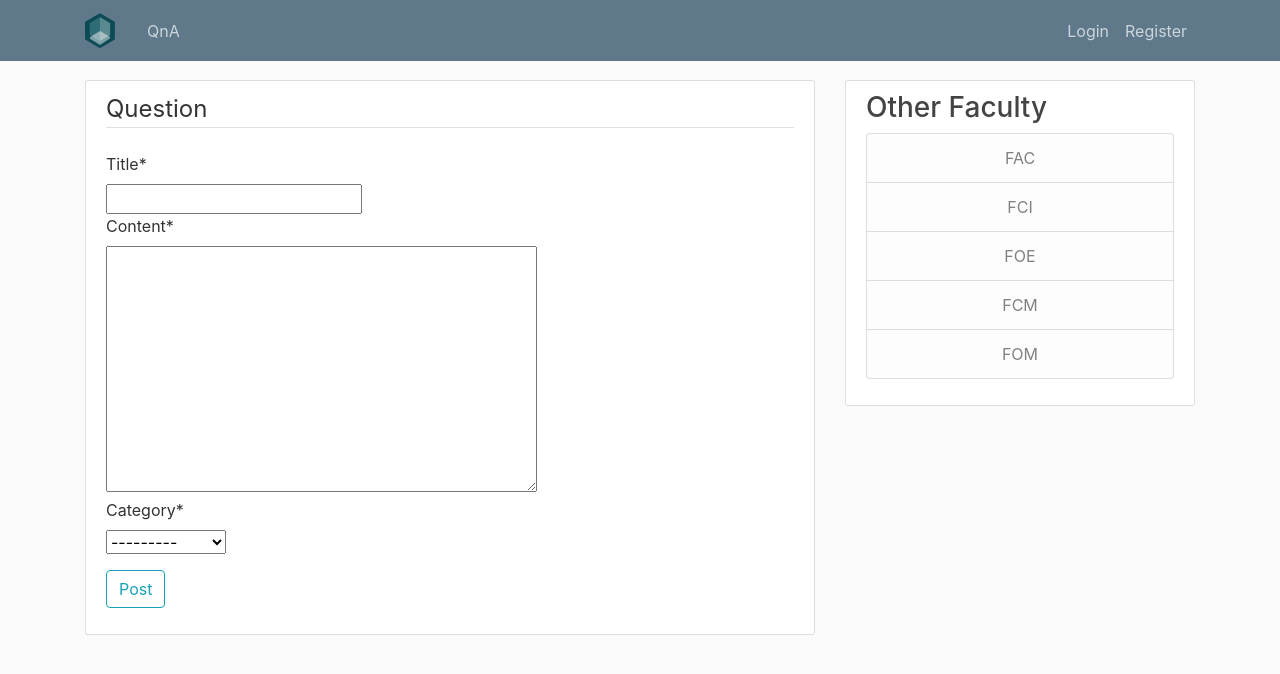
After one commit to PriteshPatel3/mondayblur, a Django app: page /QnA/newquestion/ in a window 1280 px wide. The commit adds this page. Shown: the top 674 px of the page. Run offline with Django 3.2, Linux system fonts and the light colour scheme; data comes from the database, SQL or seed files in the repository; both versions use the stored data as it was after the commit; some libraries are stand-ins or nearby versions.

Commit message:
new post progressing

```diff
--- a/MondayBlur/mondayblur/QnA/admin.py
+++ b/MondayBlur/mondayblur/QnA/admin.py
@@ -4,7 +4,10 @@
 class QuestionAdmin(admin.ModelAdmin):
     prepopulated_fields = {"slug": ("title",)}
 
+class CategoryAdmin(admin.ModelAdmin):
+    prepopulated_fields = {"slug": ("category",)}
+
 
 admin.site.register(question,QuestionAdmin)
-admin.site.register(category)
+admin.site.register(category,CategoryAdmin)
 admin.site.register(comment)
--- a/MondayBlur/mondayblur/QnA/models.py
+++ b/MondayBlur/mondayblur/QnA/models.py
@@ -10,6 +10,7 @@
 
     def __str__(self):
         return self.category
+
 
 class question (models.Model):
     title = models.CharField(max_length=100) #use charfield to limit user input
@@ -24,7 +25,7 @@
         return self.title
 
     def get_absolute_url(self):
-        return reverse('question-detail', kwargs={'pk': self.pk})
+        return reverse('qna')
 
 class comment(models.Model):
     post = models.ForeignKey(question,on_delete=models.CASCADE,related_name="comments")
--- a/MondayBlur/mondayblur/QnA/templates/QnA/base.html
+++ b/MondayBlur/mondayblur/QnA/templates/QnA/base.html
@@ -31,7 +31,7 @@
 	        <!-- Navbar Right Side -->
 	        <div class="navbar-nav">
 	          {% if user.is_authenticated %}
-	            <a class="nav-item nav-link" href=""><span class="glyphicon glyphicon-user"></span>New Post</a>
+	            <a class="nav-item nav-link" href="{% url 'create-question' %}"><span class="glyphicon glyphicon-user"></span>New Post</a>
 	            <a class="nav-item nav-link" href="">Profile</a>
 	          	<a class="nav-item nav-link" href="">Logout</a>
 
--- /dev/null
+++ b/MondayBlur/mondayblur/QnA/templates/QnA/question_form.html
@@ -0,0 +1,17 @@
+{% extends "QnA/base.html" %}
+{% load crispy_forms_tags %}
+{% block content%}
+	<div class="content-section">
+		<form method ="POST">
+			{% csrf_token %}
+			<fieldset class="form-group">
+				<legend class="border-bottom mb-4">Question </legend>
+				{{ form|crispy }}
+			</fieldset>
+			<div class="form-group">
+				<button class="btn btn-outline-info" type="submit">Post</button>
+			</div>
+
+		</form>
+	</div>
+{% endblock content %}
--- a/MondayBlur/mondayblur/QnA/urls.py
+++ b/MondayBlur/mondayblur/QnA/urls.py
@@ -1,9 +1,10 @@
 from django.urls import path
 from . import views
-from .views import home,QuestionListView,QuestionDetailView
+from .views import home,QuestionListView,QuestionDetailView,QuestionCreateView
 urlpatterns = [
     path('', home, name='home'),
     path("QnA/", QuestionListView.as_view(), name="qna"),
+    path("QnA/newquestion/",QuestionCreateView.as_view(),name='create-question'),
     path("question/<slug:slug>/", QuestionDetailView.as_view(), name='question-detail'),
     path("question/<slug:slug>/comment/", views.add_comment, name='add-comment'),
 
--- a/MondayBlur/mondayblur/QnA/views.py
+++ b/MondayBlur/mondayblur/QnA/views.py
@@ -21,6 +21,14 @@
 class QuestionDetailView(DetailView):
     model = question
 
+class QuestionCreateView(CreateView):
+    model = question
+    fields = ['title','content','category']
+
+    def form_valid(self,form):
+        form.instance.author = self.request.user
+        return super().form_valid(form)
+
 
 
 
@@ -42,4 +50,4 @@
         'form':form
     }
 
-    return render(request,'QnA/comment_form.html',context)
+    return render(request,'QnA/question_detail.html',context)
```
Also changed, not shown: MondayBlur/mondayblur/QnA/forms.py (line endings or trailing spaces), MondayBlur/mondayblur/db.sqlite3.
